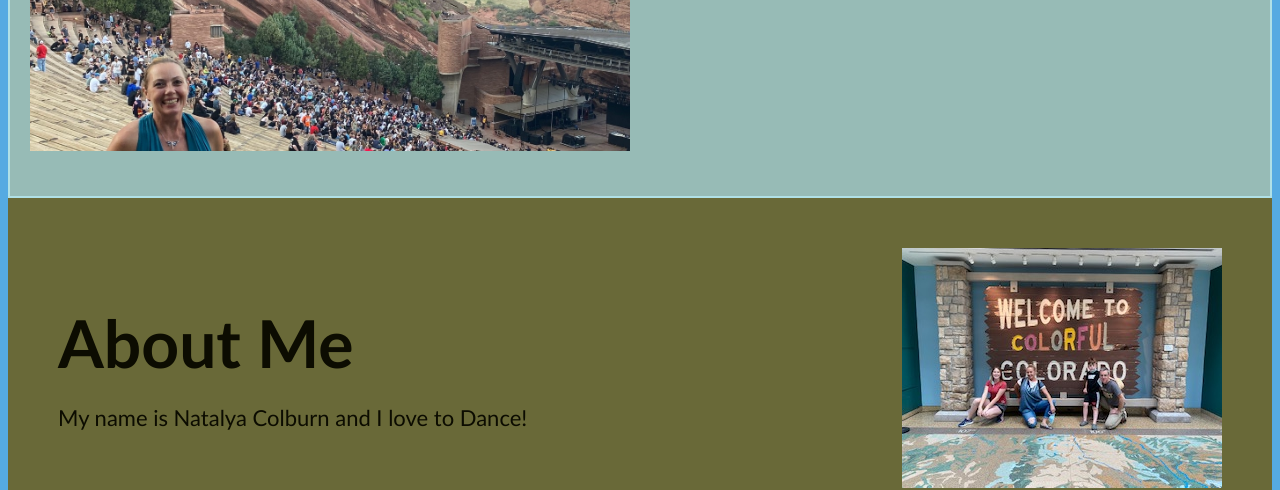
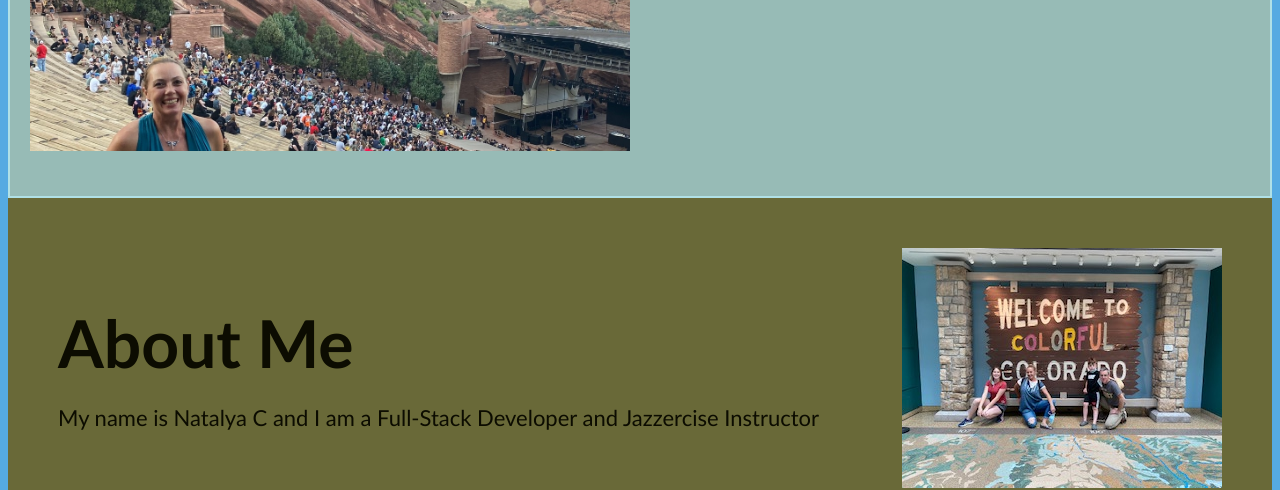
Before and after one commit to NatalyaCo/Protfolio-Project2, a plain HTML site: page index.html in a window 1280 px wide. Shown: the part 482-972 px from the top of the page. Drawn offline with Linux system fonts and the light colour scheme.

Commit message:
about me

```diff
--- a/index.html
+++ b/index.html
@@ -41,7 +41,7 @@
             <img src="./assets/images/Fam_2020.jpg" alt="First Project for Bootcamp" class="float-right" />
             <h2>About Me</h2>
             <p>
-               My name is Natalya Colburn and I love to Dance!
+               My name is Natalya C and I am a Full-Stack Developer and Jazzercise Instructor
             </p>
         </div>
 
```
